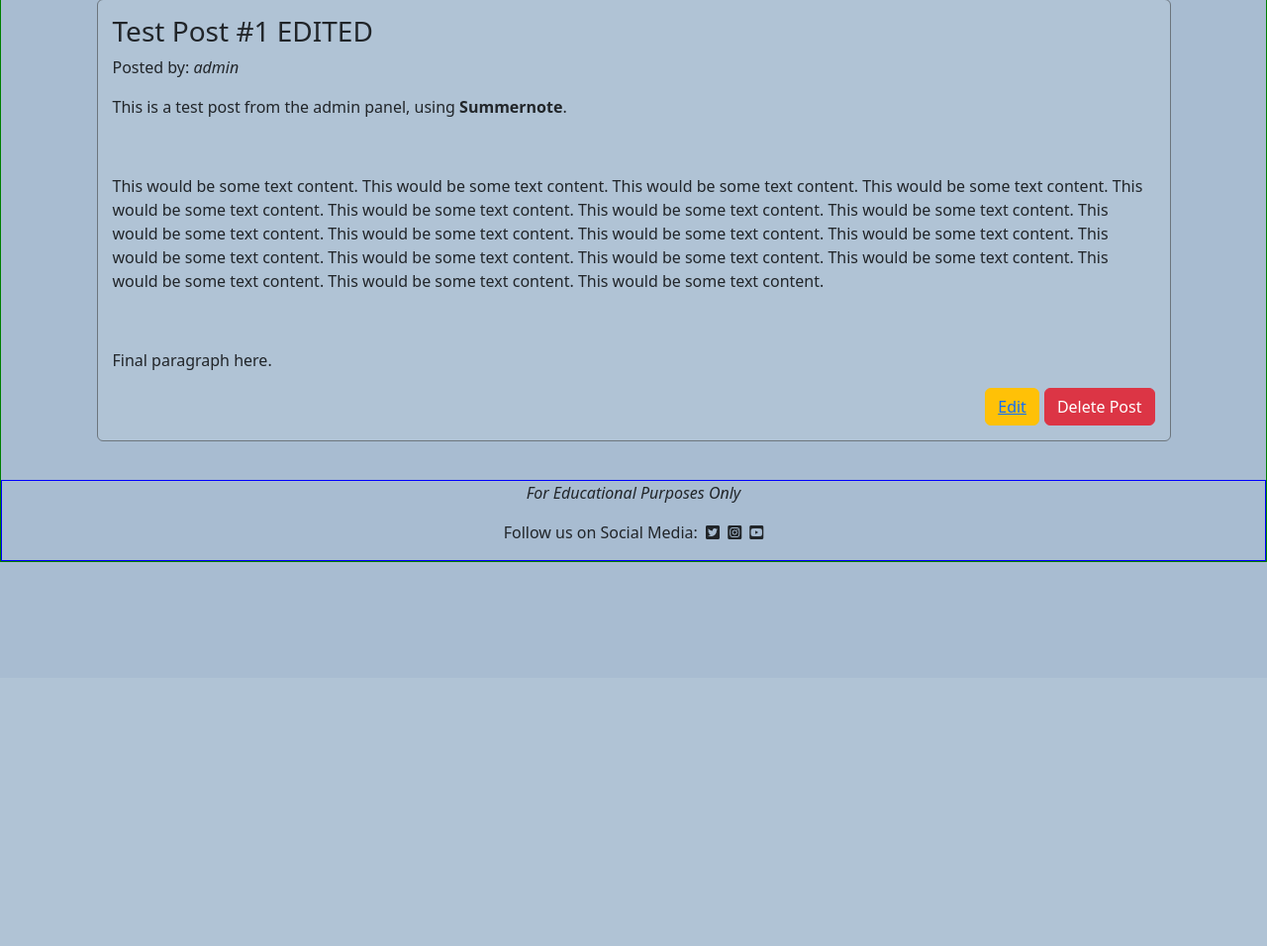
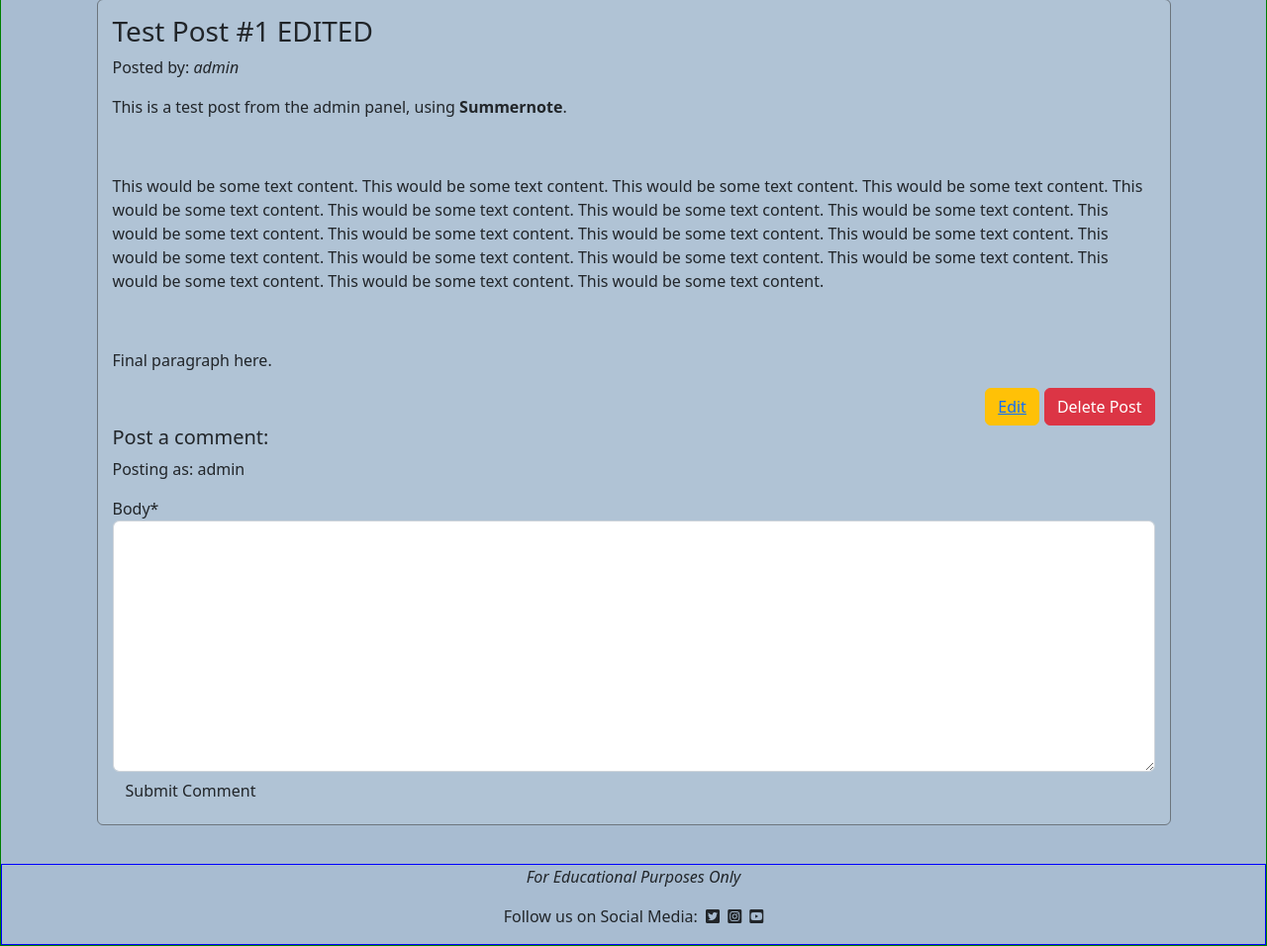
Before and after one commit to Code-Institute-Submissions/SamuelMasters-blathr_DecResub, a Django app: page /post_detail/1/ in a window 1280 px wide. Shown: the part 115-1071 px from the top of the page at 99% size. Before the commit the page ends 683 px from the top, so only its background shows below. Run offline with Django 3.2, Linux system fonts and the light colour scheme; a user stored in the database is signed in; data comes from the database, SQL or seed files in the repository; both versions use the stored data as it was after the commit; some libraries are stand-ins or nearby versions.

Commit message:
Add commenting system into post detail pages

```diff
--- a/posts/admin.py
+++ b/posts/admin.py
@@ -28,7 +28,8 @@ class PostAdmin(SummernoteModelAdmin):
 @admin.register(Comment)
 class CommentAdmin(admin.ModelAdmin):
 
-    list_display = ('post', 'body', 'approved')
+    list_display = ('name', 'post', 'body', 'approved')
+    list_filter = ('approved', 'created_on')
     actions = ['approve_comments', 'disapprove_comments']
 
     def approve_comments(self, request, queryset):
--- a/posts/forms.py
+++ b/posts/forms.py
@@ -1,6 +1,6 @@
 from django import forms
 from django_summernote.widgets import SummernoteWidget
-from .models import Post
+from .models import Post, Comment
 
 
 class PostForm(forms.ModelForm):
@@ -10,3 +10,8 @@ class PostForm(forms.ModelForm):
     class Meta:
         model = Post
         fields = ('title', 'content', 'category')
+
+class CommentForm(forms.ModelForm):
+    class Meta:
+        model = Comment
+        fields = ('body',)
--- a/posts/models.py
+++ b/posts/models.py
@@ -45,8 +45,14 @@ class Comment(models.Model):
     Data-model for post comments.
     """
     post = models.ForeignKey(Post, on_delete=models.CASCADE,
-                             related_name="comments")
+                             related_name='comments')
     name = models.CharField(max_length=120)
     body = models.TextField()
     created_on = models.DateTimeField(auto_now_add=True)
     approved = models.BooleanField(default=False)
+
+    class Meta:
+        ordering = ['created_on']
+
+    def __str__(self):
+        return 'Comment {} by {}'.format(self.body, self.name)
--- a/posts/views.py
+++ b/posts/views.py
@@ -3,7 +3,7 @@ from django.contrib.auth.models import User
 from django.http import HttpResponse
 from django.template import loader
 from .models import Post, Category
-from .forms import PostForm
+from .forms import PostForm, CommentForm
 
 
 def home(request):
@@ -12,7 +12,7 @@ def home(request):
     """
 
     category_list = Category.objects.all()
-    post_list = Post.objects.all().order_by('-created_date')
+    post_list = Post.objects.filter(status=1).order_by('-created_date')
 
     return render(request, 'index.html', {'post_list': post_list,
                                           'category_list': category_list})
@@ -58,11 +58,34 @@ def post_detail(request, post_id):
     """
     View for showing one post in it's entirety.
     """
-    context = {}
 
-    context['data'] = Post.objects.get(post_id=post_id)
+    post = Post.objects.get(post_id=post_id)
+    comments = post.comments.filter(approved=True)
+    print("request.method is " + request.method)
 
-    return render(request, 'post_detail.html', context)
+    if request.POST:
+        comment_form = CommentForm(data=request.POST)
+        print("The request.method was recognised as POST.")  # debug
+
+        if comment_form.is_valid():
+            new_comment = comment_form.save(commit=False)
+            new_comment.name = request.user.username
+            new_comment.post = post
+            new_comment.save()
+            print("The new_comment instance was saved.")  # debug
+        else:
+            comment_form = CommentForm()
+            print("The comment form was rendered blank.")  # debug
+
+    return render(
+        request,
+        'post_detail.html',
+        {
+            'post': post,
+            'comments': comments,
+            'comment_form': CommentForm(),
+         },
+          )
 
 
 def delete_post(request, post_id):
--- a/static/css/style.css
+++ b/static/css/style.css
@@ -79,3 +79,7 @@ footer {
 #post-buttons button {
     margin-left: 5px;
 }
+
+.card-body {
+    margin-top: 2%;
+}
--- a/templates/base.html
+++ b/templates/base.html
@@ -48,7 +48,8 @@
         </div>
     </main>
 
-    <footer class="footer"> <!-- add fixed-bottom class at later date -->
+    <footer class="footer">
+        <!-- add fixed-bottom class at later date -->
         <div class="row">
             <div class="col-12">
                 <p class="text-center">
--- a/templates/post_detail.html
+++ b/templates/post_detail.html
@@ -2,12 +2,14 @@
 
 {% block content %}
 
+{% load crispy_forms_tags %}
+
 <div class="row" id="post-detail-row">
     <div class="col-10 border border-secondary rounded" id="post-detail-col">
-        <h3>{{ data.title }}</h3>
-        <p>Posted by: <em>{{ data.author }}</em></p>
-        <p>{{ data.content | safe }}</p>
-        {% if data.author == request.user %}
+        <h3>{{ post.title }}</h3>
+        <p>Posted by: <em>{{ post.author }}</em></p>
+        <p>{{ post.content | safe }}</p>
+        {% if post.author == request.user %}
         <div id="post-buttons" class="d-flex justify-content-end">
 
             <button type="button" class="btn btn-warning"><a href="edit/">Edit</a></button>
@@ -33,15 +35,41 @@
                         </div>
                         <div class="modal-footer">
                             <button type="button" class="btn btn-secondary" data-dismiss="modal">Cancel</button>
-                            <button type="button" class="btn btn-danger"><a href="delete/">Yes, delete my post</a></button>
+                            <button type="button" class="btn btn-danger"><a href="delete/">Yes, delete my
+                                    post</a></button>
                         </div>
                     </div>
                 </div>
             </div>
         </div>
         {% endif %}
+
+        <!-- {% if commented %}
+        <div class="alert alert-success" role="alert">
+            Your comment is currently awaiting approval.
+        </div>
+        {% else %} -->
+
+        {% if user.is_authenticated %}
+        <h5>Post a comment:</h5>
+        <p>Posting as: {{ user.username }}</p>
+        <form method="post">
+            {{ comment_form | crispy }}
+            {% csrf_token %}
+            <button type="submit" class="btn">Submit Comment</button>
+        </form>
+        {% endif %}
+
+        {% for comment in comments %}
+        <div class="card-body">
+            <h6>{{ comment.name }} | Posted at: {{ comment.created_on }}</h6>
+            <p>{{ comment.body}}</p>
+        </div>
+        {% endfor %}
+
+        <!-- {% endif %} -->
+
     </div>
-</div>
 
 
-{% endblock %}
+    {% endblock %}
```
Also changed, not shown: db.sqlite3, posts/migrations/0012_auto_20220826_1037.py (added).
